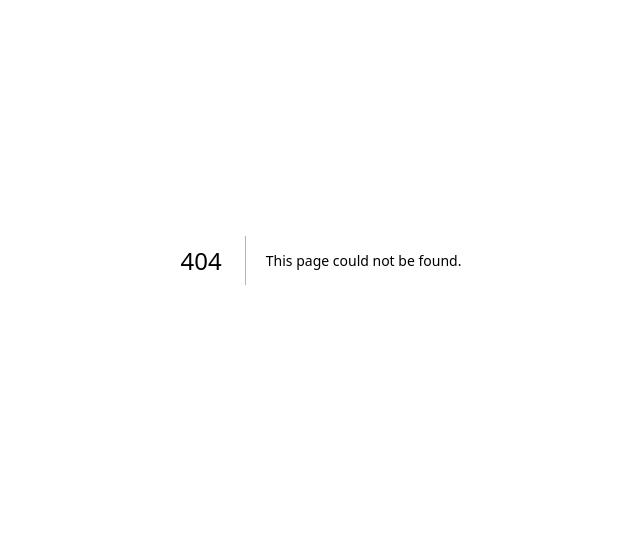
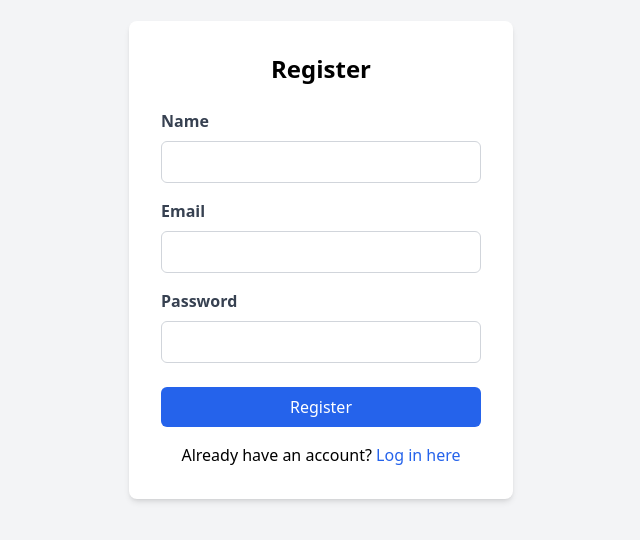
Before and after one commit to yashksaini-coder/BookStream, a Next.js app: page /register in a window 1280 px wide. Before the commit this address had no page. Shown: the part 140-680 px from the top of the page, without its empty margins (319-959 px from the left). Built offline with nearby package versions, Linux system fonts and the light colour scheme.

Commit message:
Basic Login & Register Page Added

```diff
--- /dev/null
+++ b/app/components/Footer.tsx
@@ -0,0 +1,14 @@
+import React from 'react';
+
+const Footer = () => {
+  return (
+    <footer className="bg-gray-900 text-gray-300">
+      <div className="container mx-auto px-4 py-8">
+        <p className="text-center text-lg font-semibold">&copy; 2024 BookStore. All rights reserved.</p>
+        <p className="text-center text-sm text-gray-500 mt-2">Built with passion for book lovers</p>
+      </div>
+    </footer>
+  );
+};
+
+export default Footer;
--- /dev/null
+++ b/app/components/Header.tsx
@@ -0,0 +1,22 @@
+import React from 'react';
+import Link from 'next/link';
+
+const Header = () => {
+  return (
+    <header className="bg-gradient-to-r from-blue-600 to-purple-600 text-white shadow-lg">
+      <div className="container mx-auto px-4 py-4 flex justify-between items-center">
+        <Link href="/" className="text-3xl font-extrabold tracking-wide hover:text-gray-200 transition-all duration-200">BookStore</Link>
+        <nav>
+          <ul className="flex space-x-6">
+            <li><Link href="/" className="hover:text-gray-200 transition-all duration-200 text-lg">Home</Link></li>
+            <li><Link href="/books" className="hover:text-gray-200 transition-all duration-200 text-lg">Books</Link></li>
+            <li><Link href="/cart" className="hover:text-gray-200 transition-all duration-200 text-lg">Cart</Link></li>
+            <li><Link href="/login" className="hover:text-gray-200 transition-all duration-200 text-lg">Login</Link></li>
+          </ul>
+        </nav>
+      </div>
+    </header>
+  );
+};
+
+export default Header;
--- a/app/globals.css
+++ b/app/globals.css
@@ -1,27 +1,3 @@
 @tailwind base;
 @tailwind components;
 @tailwind utilities;
-
-:root {
-  --background: #ffffff;
-  --foreground: #171717;
-}
-
-@media (prefers-color-scheme: dark) {
-  :root {
-    --background: #0a0a0a;
-    --foreground: #ededed;
-  }
-}
-
-body {
-  color: var(--foreground);
-  background: var(--background);
-  font-family: Arial, Helvetica, sans-serif;
-}
-
-@layer utilities {
-  .text-balance {
-    text-wrap: balance;
-  }
-}
--- /dev/null
+++ b/app/login/page.tsx
@@ -0,0 +1,44 @@
+// app/login/page.tsx
+import React from 'react';
+import Link from 'next/link';
+
+const LoginPage = () => {
+  return (
+    <div className="min-h-screen flex items-center justify-center bg-gray-100">
+      <div className="bg-white p-8 rounded-lg shadow-md w-96">
+        <h1 className="text-2xl text-black font-bold mb-6 text-center">Login</h1>
+        <form>
+          <div className="mb-4">
+            <label htmlFor="email" className="block text-gray-700 font-bold mb-2">Email</label>
+            <input
+              type="email"
+              id="email"
+              className="w-full px-3 py-2 border border-gray-300 rounded-md focus:outline-none focus:ring-2 focus:ring-blue-500"
+              required
+            />
+          </div>
+          <div className="mb-6">
+            <label htmlFor="password" className="block text-gray-700 font-bold mb-2">Password</label>
+            <input
+              type="password"
+              id="password"
+              className="w-full px-3 py-2 border border-gray-300 rounded-md focus:outline-none focus:ring-2 focus:ring-blue-500"
+              required
+            />
+          </div>
+          <button
+            type="submit"
+            className="w-full bg-blue-600 text-white py-2 px-4 rounded-md hover:bg-blue-700 focus:outline-none focus:ring-2 focus:ring-blue-500"
+          >
+            Log In
+          </button>
+        </form>
+        <p className="mt-4 text-black text-center">
+          Don't have an account? <Link href="/register" className="text-blue-600 hover:underline">Register here</Link>
+        </p>
+      </div>
+    </div>
+  );
+};
+
+export default LoginPage;
--- a/app/page.tsx
+++ b/app/page.tsx
@@ -1,101 +1,15 @@
-import Image from "next/image";
+import React from 'react';
+import Header from './components/Header';
+import Footer from './components/Footer';
 
 export default function Home() {
   return (
-    <div className="grid grid-rows-[20px_1fr_20px] items-center justify-items-center min-h-screen p-8 pb-20 gap-16 sm:p-20 font-[family-name:var(--font-geist-sans)]">
-      <main className="flex flex-col gap-8 row-start-2 items-center sm:items-start">
-        <Image
-          className="dark:invert"
-          src="https://nextjs.org/icons/next.svg"
-          alt="Next.js logo"
-          width={180}
-          height={38}
-          priority
-        />
-        <ol className="list-inside list-decimal text-sm text-center sm:text-left font-[family-name:var(--font-geist-mono)]">
-          <li className="mb-2">
-            Get started by editing{" "}
-            <code className="bg-black/[.05] dark:bg-white/[.06] px-1 py-0.5 rounded font-semibold">
-              app/page.tsx
-            </code>
-            .
-          </li>
-          <li>Save and see your changes instantly.</li>
-        </ol>
-
-        <div className="flex gap-4 items-center flex-col sm:flex-row">
-          <a
-            className="rounded-full border border-solid border-transparent transition-colors flex items-center justify-center bg-foreground text-background gap-2 hover:bg-[#383838] dark:hover:bg-[#ccc] text-sm sm:text-base h-10 sm:h-12 px-4 sm:px-5"
-            href="https://vercel.com/new?utm_source=create-next-app&utm_medium=appdir-template-tw&utm_campaign=create-next-app"
-            target="_blank"
-            rel="noopener noreferrer"
-          >
-            <Image
-              className="dark:invert"
-              src="https://nextjs.org/icons/vercel.svg"
-              alt="Vercel logomark"
-              width={20}
-              height={20}
-            />
-            Deploy now
-          </a>
-          <a
-            className="rounded-full border border-solid border-black/[.08] dark:border-white/[.145] transition-colors flex items-center justify-center hover:bg-[#f2f2f2] dark:hover:bg-[#1a1a1a] hover:border-transparent text-sm sm:text-base h-10 sm:h-12 px-4 sm:px-5 sm:min-w-44"
-            href="https://nextjs.org/docs?utm_source=create-next-app&utm_medium=appdir-template-tw&utm_campaign=create-next-app"
-            target="_blank"
-            rel="noopener noreferrer"
-          >
-            Read our docs
-          </a>
-        </div>
+    <div className="min-h-screen flex flex-col">
+      <Header />
+      <main className="flex-grow container mx-auto px-4 py-8">
+        <h1 className="text-3xl font-bold mb-6">Welcome to Our Bookstore</h1>
       </main>
-      <footer className="row-start-3 flex gap-6 flex-wrap items-center justify-center">
-        <a
-          className="flex items-center gap-2 hover:underline hover:underline-offset-4"
-          href="https://nextjs.org/learn?utm_source=create-next-app&utm_medium=appdir-template-tw&utm_campaign=create-next-app"
-          target="_blank"
-          rel="noopener noreferrer"
-        >
-          <Image
-            aria-hidden
-            src="https://nextjs.org/icons/file.svg"
-            alt="File icon"
-            width={16}
-            height={16}
-          />
-          Learn
-        </a>
-        <a
-          className="flex items-center gap-2 hover:underline hover:underline-offset-4"
-          href="https://vercel.com/templates?framework=next.js&utm_source=create-next-app&utm_medium=appdir-template-tw&utm_campaign=create-next-app"
-          target="_blank"
-          rel="noopener noreferrer"
-        >
-          <Image
-            aria-hidden
-            src="https://nextjs.org/icons/window.svg"
-            alt="Window icon"
-            width={16}
-            height={16}
-          />
-          Examples
-        </a>
-        <a
-          className="flex items-center gap-2 hover:underline hover:underline-offset-4"
-          href="https://nextjs.org?utm_source=create-next-app&utm_medium=appdir-template-tw&utm_campaign=create-next-app"
-          target="_blank"
-          rel="noopener noreferrer"
-        >
-          <Image
-            aria-hidden
-            src="https://nextjs.org/icons/globe.svg"
-            alt="Globe icon"
-            width={16}
-            height={16}
-          />
-          Go to nextjs.org →
-        </a>
-      </footer>
+      <Footer />
     </div>
   );
 }
--- /dev/null
+++ b/app/register/page.tsx
@@ -0,0 +1,52 @@
+import React from 'react';
+import Link from 'next/link';
+
+const RegisterPage = () => {
+  return (
+    <div className="min-h-screen flex items-center justify-center bg-gray-100">
+      <div className="bg-white p-8 rounded-lg shadow-md w-96">
+        <h1 className="text-2xl text-black font-bold mb-6 text-center">Register</h1>
+        <form>
+          <div className="mb-4">
+            <label htmlFor="name" className="block text-gray-700 font-bold mb-2">Name</label>
+            <input
+              type="text"
+              id="name"
+              className="w-full px-3 py-2 border border-gray-300 rounded-md focus:outline-none focus:ring-2 focus:ring-blue-500"
+              required
+            />
+          </div>
+          <div className="mb-4">
+            <label htmlFor="email" className="block text-gray-700 font-bold mb-2">Email</label>
+            <input
+              type="email"
+              id="email"
+              className="w-full px-3 py-2 border border-gray-300 rounded-md focus:outline-none focus:ring-2 focus:ring-blue-500"
+              required
+            />
+          </div>
+          <div className="mb-6">
+            <label htmlFor="password" className="block text-gray-700 font-bold mb-2">Password</label>
+            <input
+              type="password"
+              id="password"
+              className="w-full px-3 py-2 border border-gray-300 rounded-md focus:outline-none focus:ring-2 focus:ring-blue-500"
+              required
+            />
+          </div>
+          <button
+            type="submit"
+            className="w-full bg-blue-600 text-white py-2 px-4 rounded-md hover:bg-blue-700 focus:outline-none focus:ring-2 focus:ring-blue-500"
+          >
+            Register
+          </button>
+        </form>
+        <p className="mt-4 text-black text-center">
+          Already have an account? <Link href="/login" className="text-blue-600 hover:underline">Log in here</Link>
+        </p>
+      </div>
+    </div>
+  );
+};
+
+export default RegisterPage;
```
